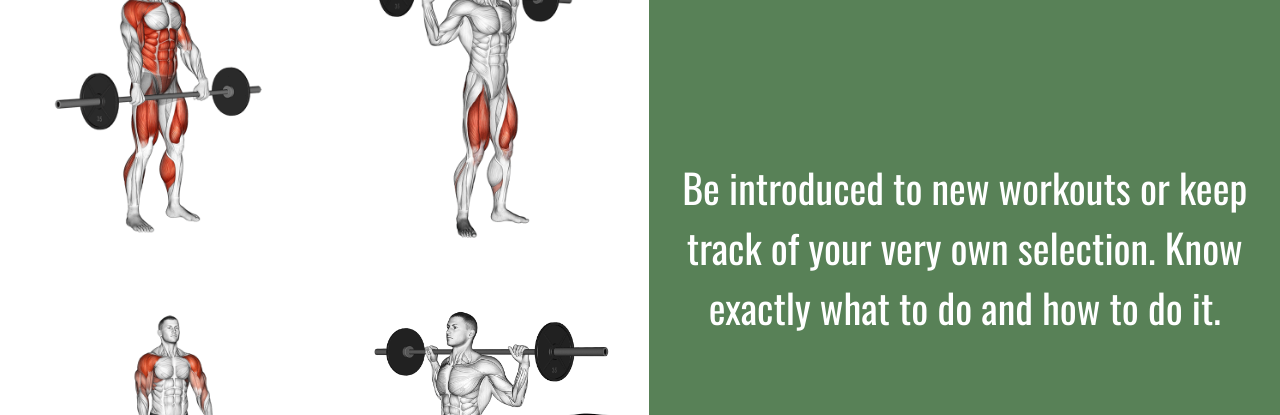
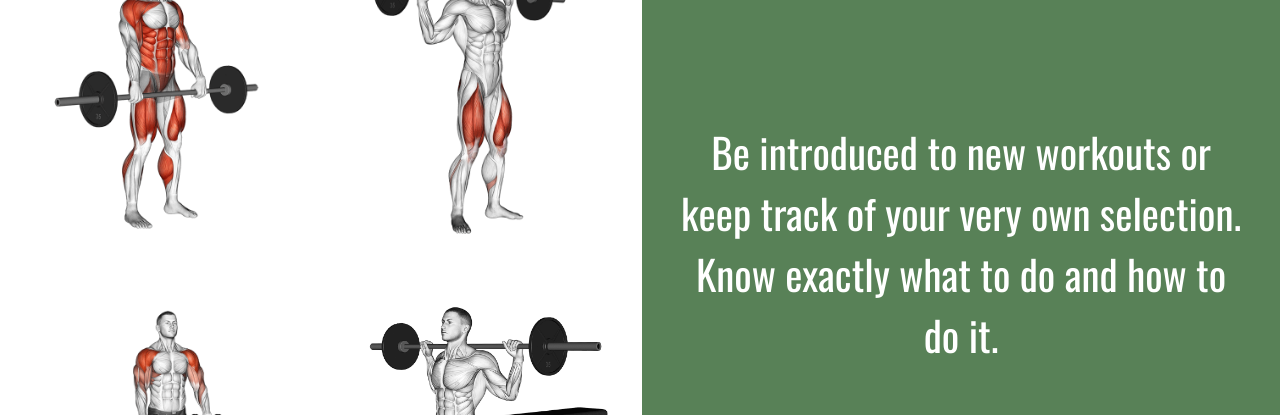
Before and after one commit to jlarafl/Workout_React, a React (Create React App) app in the folder frontend/: page / in a window 1280 px wide. Shown: the part 920-1335 px from the top of the page. Built offline with nearby package versions, Linux system fonts and the light colour scheme; no server answers.

Commit message:
fixed typo in excersizes.css

```diff
--- a/frontend/src/containers/excersizes/excersizes.css
+++ b/frontend/src/containers/excersizes/excersizes.css
@@ -32,6 +32,6 @@
 
 .excersize__container-text h1 {
     color: #fff;
-    font-size: 40px;
+    font-size: 41px;
     font-weight: 500;
 }
```
